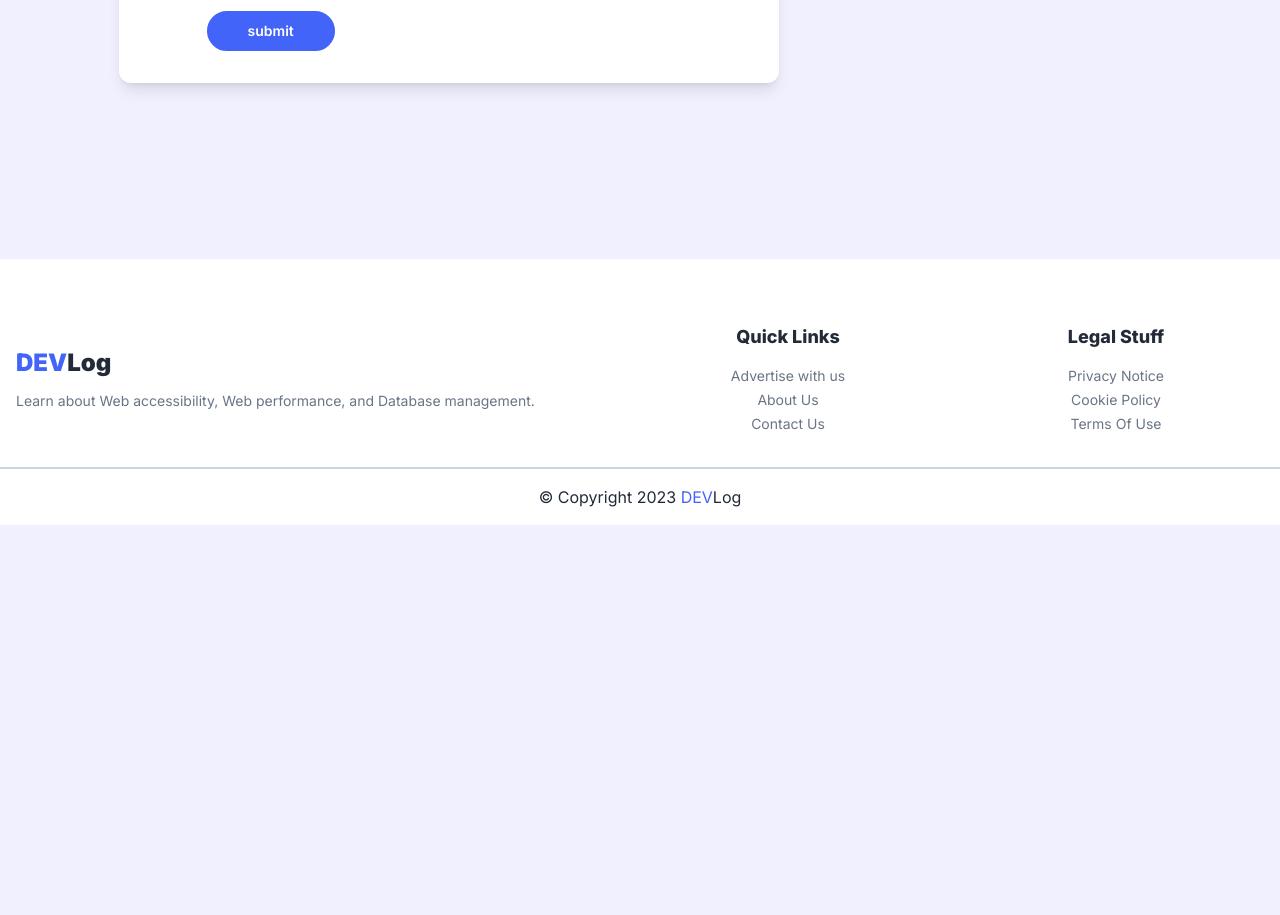
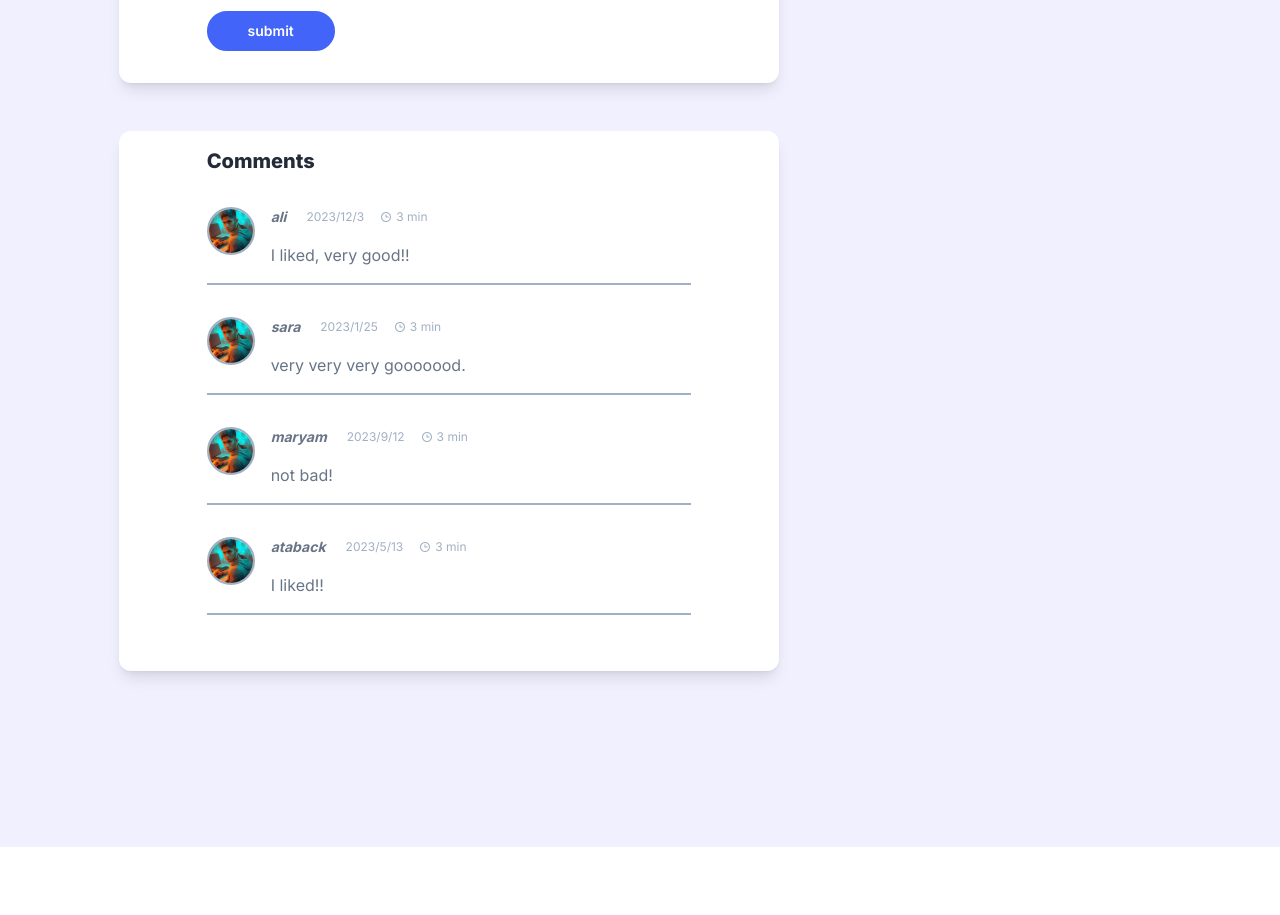
Before and after one commit to sdy2000/dev-log, a React (Create React App) app: page /1 in a window 1280 px wide. Shown: the part 2000-2915 px from the top of the page. Before the commit the page ends 2525 px from the top, so only its background shows below. Built offline with nearby package versions, Linux system fonts and the light colour scheme.

Commit message:
Create CommentDitails and add in PostDitails

```diff
--- a/src/pages/home/PostDitails.jsx
+++ b/src/pages/home/PostDitails.jsx
@@ -1,6 +1,13 @@
 import React from 'react'
 import { Link } from 'react-router-dom'
-import { PostComment } from '../../parts'
+import { CommetnDitail, PostComment } from '../../parts'
+
+const comments = [
+    {id:1,userName:'ali',userComment:'I liked, very good!!',userAvatar:'',createDate:'2023/12/3'},
+    {id:2,userName:'sara',userComment:'very very very gooooood.',userAvatar:'',createDate:'2023/1/25'},
+    {id:3,userName:'maryam',userComment:'not bad!',userAvatar:'',createDate:'2023/9/12'},
+    {id:4,userName:'ataback',userComment:'I liked!!',userAvatar:'',createDate:'2023/5/13'},
+]
 
 const PostDitails = () => {
     return (
@@ -84,6 +91,7 @@ const PostDitails = () => {
                         </div>
                     </div>
                     <PostComment />
+                    <CommetnDitail comments={comments} />
                 </div>
             </div>
         </main>
--- /dev/null
+++ b/src/parts/home/postDetails/CommetnDitail.jsx
@@ -0,0 +1,39 @@
+import React from 'react'
+import { CardTime } from '../../../components'
+
+const CommetnDitail = ({ comments }) => {
+    return (
+
+        <div className='post-ditail-card'>
+            <div className='container'>
+                <h1 className='font-bold text-lg xl:font-extrabold md:text-xl text-lfp dark:text-dfp mb-2 md:mb-5'>Comments</h1>
+
+                <div className="flex flex-col justify-between items-center gap-2 mt-8">
+                    {comments.map(comment => (
+                        <div className="flex justify-start items-start gap-2 md:gap-4 mb-6 pb-4 border-b-2 border-lft w-full">
+                            <img
+                                className='w-10 h-10 md:w-12 md:h-12 object-cover border-2 border-lft rounded-full'
+                                src={`/assets/img/sdy2000.jpg`}
+                                alt='Author Name' />
+                            <span>
+                                <div className='flex justify-start items-center gap-5 mb-4'>
+                                    <i
+                                        className='font-bold text-sm text-lfs dark:text-dfs transition-all duration-300'
+                                        to='#'>
+                                        {comment.userName}
+                                    </i>
+                                    <CardTime dateTime={comment.createDate} />
+                                </div>
+                                <p className='text-sm md:text-base text-lfs dark:text-dfs'>
+                                    {comment.userComment}
+                                </p>
+                            </span>
+                        </div>
+                    ))}
+                </div>
+            </div>
+        </div>
+    )
+}
+
+export default CommetnDitail
--- a/src/parts/index.js
+++ b/src/parts/index.js
@@ -20,3 +20,4 @@ export {default as TopBar} from './home/homePage/TopBar';
 // // // // Post Detail // // // //
 export {default as ShortURL} from './home/postDetails/ShortURL';
 export {default as PostComment} from './home/postDetails/PostComment';
+export {default as CommetnDitail} from './home/postDetails/CommetnDitail';
```
